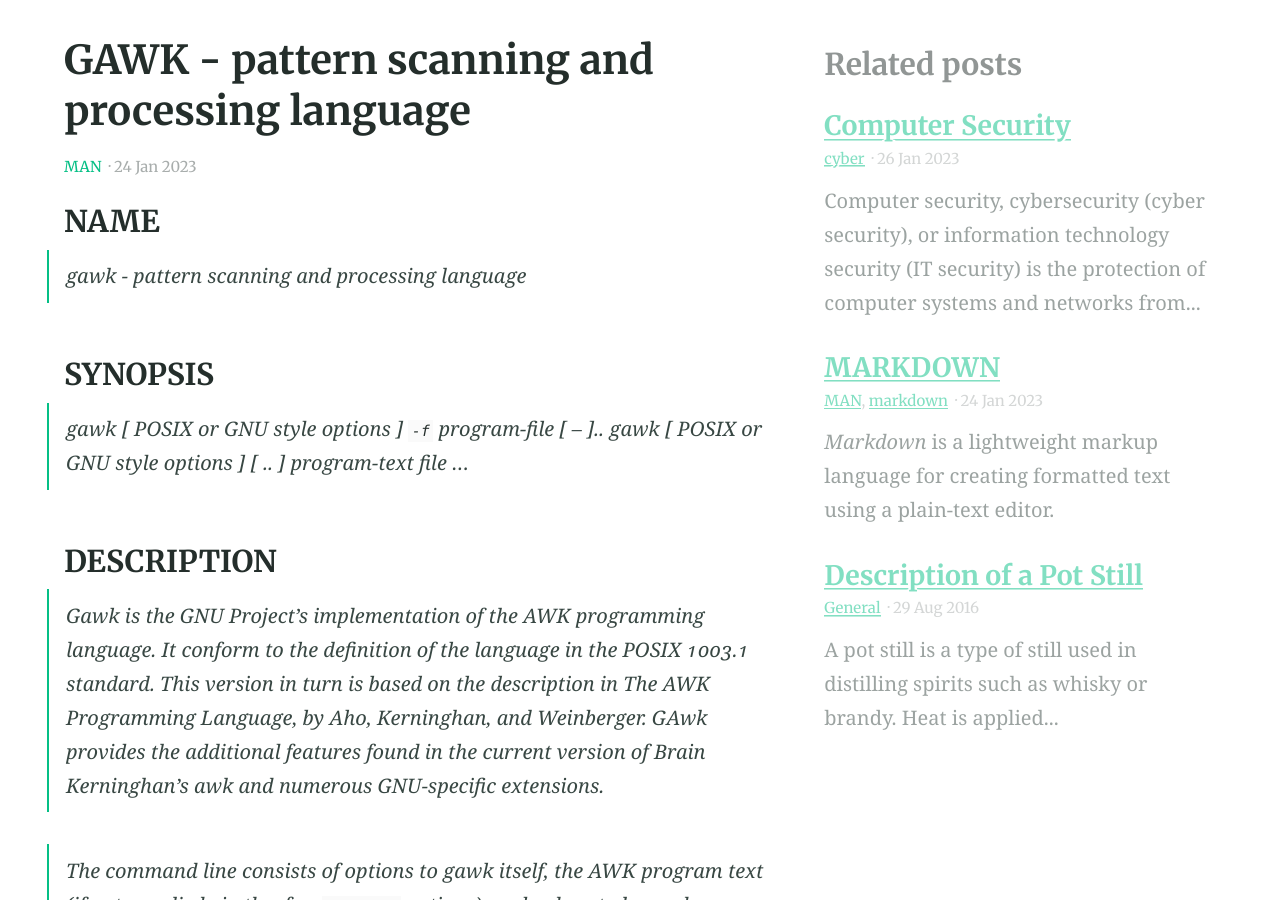
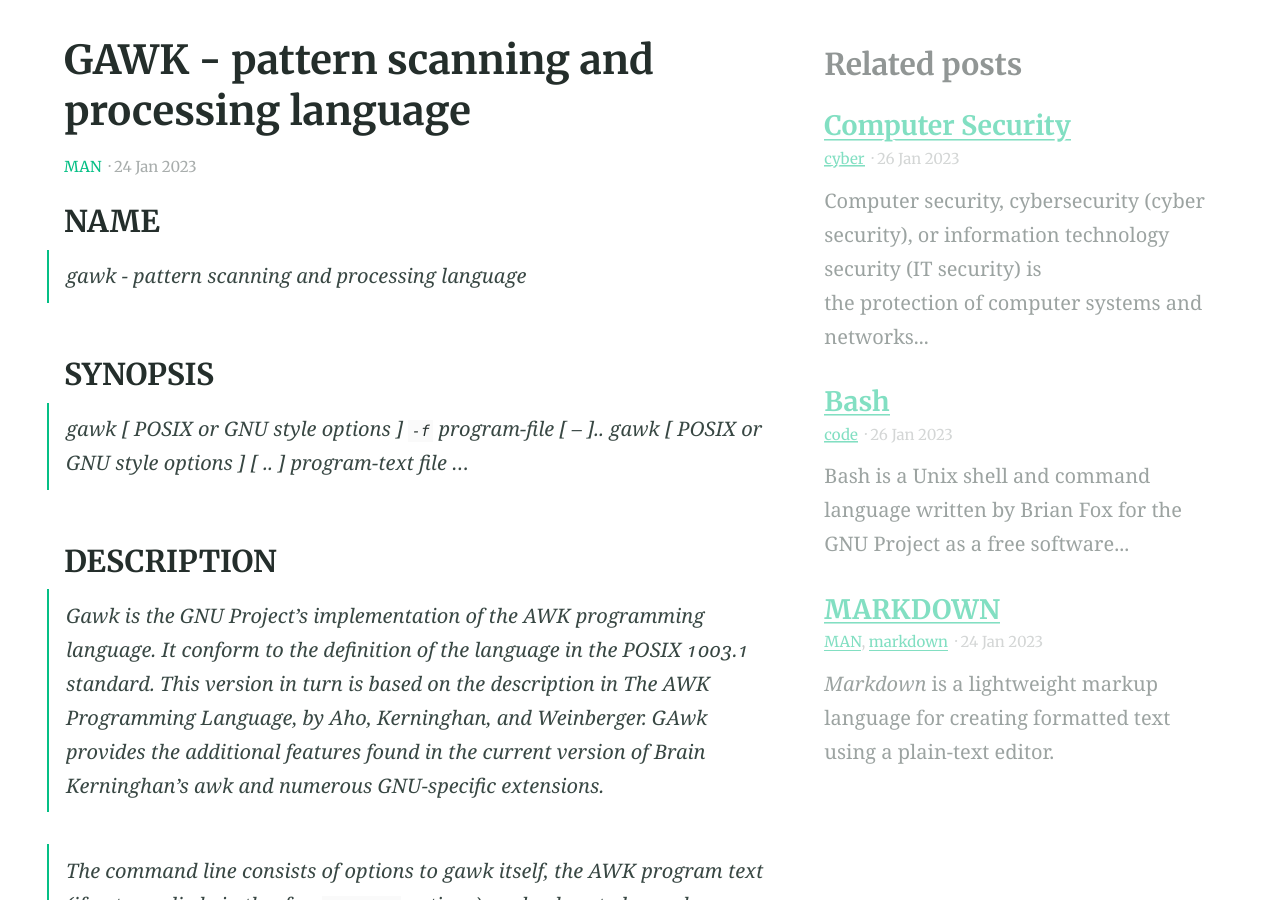
Before and after one commit to esccode/esccode.github.io, a Jekyll site: the page built from _posts/2023-01-24-gawk.md, in a window 1280 px wide and 900 px high, scrolled down 410 px. Built offline with Jekyll 4.4.1, drawn with Linux system fonts in a browser that asks for light colours.

Commit message:
bash post

```diff
--- /dev/null
+++ b/_posts/2023-01-26-Bash.md
@@ -0,0 +1,13 @@
+---
+title: Bash
+categories:
+- code
+excerpt: |
+  Bash is a Unix shell and command language written by Brian Fox for the GNU Project as a free software replacement for the Bourne shell.
+feature_text: |
+  ## Cybersecurity
+  Bash is a Unix shell and command language written by Brian Fox for the GNU Project as a free software replacement for the Bourne shell.
+feature_image: "https://picsum.photos/2560/600?image=733"
+image: "https://picsum.photos/2560/600?image=733"
+aside: true
+---
--- a/_posts/2023-01-26-Computer-Security.md
+++ b/_posts/2023-01-26-Computer-Security.md
@@ -3,12 +3,14 @@
 categories:
 - cyber
 excerpt: |
-  Computer security, cybersecurity (cyber security), or information technology security (IT security) is the protection of computer systems and networks from attack by malicious actors that may result in unauthorized information disclosure, theft of, or damage to hardware, software, or data.
+  Computer security, cybersecurity (cyber security), or information technology security (IT security) is
+  the protection of computer systems and networks from attack by malicious actors that may result in
+  unauthorized information disclosure, theft of, or damage to hardware, software, or data.
 feature_text: |
   ## Cybersecurity
   Computer security, cybersecurity(cyber security), or information technology security(ITsecurity) is
   the protection of computer system and networks from attack by malicious actors that may result in
-  unauthorized information disclosure, theft of, or damage to hardware, software, or data, as well as from the disruption or misdirection of the service they provide.
+  unauthorized information disclosure, theft of, or damage to hardware, software, or data.
 feature_image: "https://picsum.photos/2560/600?image=733"
 image: "https://picsum.photos/2560/600?image=733"
 aside: true
```
